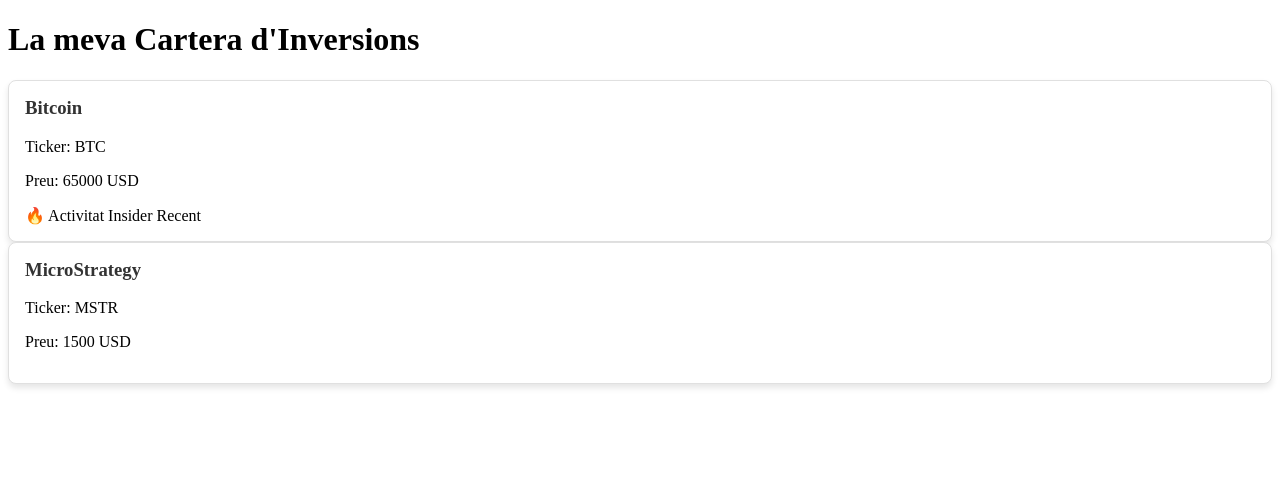
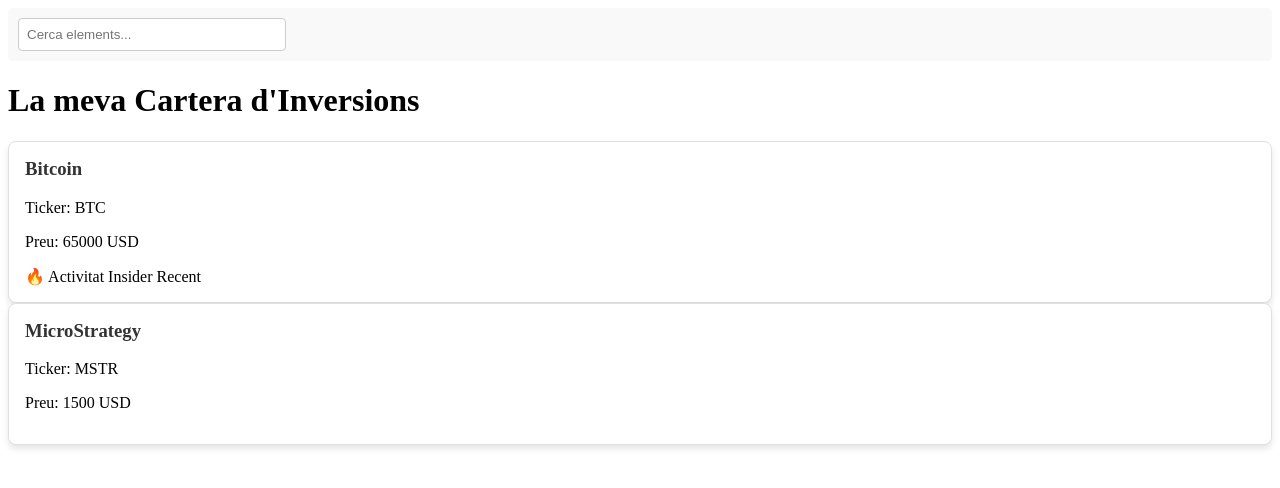
Before and after one commit to fricard-ioc/ioc-angular-insiderView-fricard, an Angular app: page / in a window 1280 px wide. Shown: the top 488 px of the page. Built offline with nearby package versions, Linux system fonts and the light colour scheme; data requests are answered from the project's data file.

Commit message:
Ex3. Formulari-cerca implementat

```diff
--- a/src/app/app.component.html
+++ b/src/app/app.component.html
@@ -1,3 +1,4 @@
 <main id="main-content">
+  <app-formulari-cerca></app-formulari-cerca>
   <app-cataleg-page></app-cataleg-page>
 </main>
--- a/src/app/app.component.ts
+++ b/src/app/app.component.ts
@@ -1,10 +1,11 @@
 import { Component } from '@angular/core';
 import { CatalegPageComponent } from './components/cataleg-page/cataleg-page.component';
+import { FormulariCercaComponent } from './components/formulari-cerca/formulari-cerca.component';
 
 @Component({
   selector: 'app-root',
   standalone: true,
-  imports: [CatalegPageComponent],
+  imports: [CatalegPageComponent, FormulariCercaComponent],
   templateUrl: './app.component.html',
   styleUrl: './app.component.scss'
 })
--- /dev/null
+++ b/src/app/components/formulari-cerca/formulari-cerca.component.html
@@ -0,0 +1,31 @@
+<div class="buscador-basic">
+
+  <div class="caixa-input">
+    <input type="text"
+           [formControl]="termeCerca"
+           placeholder="Cerca elements..."
+           class="input"
+           [class.error-borde]="termeCerca.invalid && termeCerca.touched">
+
+    <button *ngIf="termeCerca.value" (click)="netejar()" class="btn-borrar">
+      X
+    </button>
+  </div>
+
+  <p *ngIf="termeCerca.pending" class="text-carregatn">
+    Validant a l'API...
+  </p>
+
+  <div *ngIf="termeCerca.invalid && termeCerca.touched" class="caixa-errors">
+    <p *ngIf="termeCerca.hasError('minlength')">
+      Escriu almenys 2 lletres.
+    </p>
+    <p *ngIf="termeCerca.hasError('maxlength')">
+      Massa llarg (màxim 50)
+    </p>
+    <p *ngIf="termeCerca.hasError('sensResultats')">
+      No hi ha resultats.
+    </p>
+  </div>
+
+</div>
--- /dev/null
+++ b/src/app/components/formulari-cerca/formulari-cerca.component.scss
@@ -0,0 +1,50 @@
+.buscador-basic {
+  margin-bottom: 20px;
+  padding: 10px;
+  background-color: #f9f9f9;
+  border-radius: 5px;
+}
+
+.caixa-input {
+  display: inline-block;
+}
+
+.input {
+  padding: 8px;
+  width: 250px;
+  border: 1px solid #ccc;
+  border-radius: 4px;
+}
+
+.error-borde {
+  border: 2px solid red;
+  background-color: #ffe6e6;
+}
+
+.btn-borrar {
+  margin-left: 5px;
+  padding: 8px 12px;
+  background-color: #ddd;
+  border: none;
+  border-radius: 4px;
+  cursor: pointer;
+}
+
+.btn-borrar:hover {
+  background-color: #ccc;
+}
+
+.text-carregatn {
+  color: blue;
+  font-style: italic;
+  font-size: 14px;
+  margin-top: 8px;
+}
+
+.caixa-errors p {
+  color: red;
+  font-weight: bold;
+  font-size: 14px;
+  margin-top: 5px;
+  margin-bottom: 0;
+}
--- /dev/null
+++ b/src/app/components/formulari-cerca/formulari-cerca.component.ts
@@ -0,0 +1,62 @@
+import { Component, OnInit, inject, DestroyRef } from '@angular/core';
+import { takeUntilDestroyed } from '@angular/core/rxjs-interop';
+import { FormControl, ReactiveFormsModule, Validators, AbstractControl, AsyncValidatorFn, ValidationErrors } from '@angular/forms';
+import { CommonModule } from '@angular/common';
+import { Observable, timer, of } from 'rxjs';
+import { map, debounceTime, distinctUntilChanged } from 'rxjs/operators';
+import { ElementService  } from '../../serveis/element.service';
+
+export function codiDisponibleValidator(): AsyncValidatorFn {
+  return (control: AbstractControl): Observable<ValidationErrors | null> => {
+    if (!control.value) return of(null);
+
+    return timer(500).pipe(
+      map(() => {
+        const text = control.value.toLowerCase();
+        if (text === 'error') {
+          return { sensResultats: true };
+        }
+        return null;
+      })
+    );
+  };
+}
+
+@Component({
+  selector: 'app-formulari-cerca',
+  standalone: true,
+  imports: [CommonModule, ReactiveFormsModule],
+  templateUrl: './formulari-cerca.component.html',
+  styleUrls: ['./formulari-cerca.component.scss']
+})
+export class FormulariCercaComponent implements OnInit {
+  private elementService = inject(ElementService);
+  private destroyRef = inject(DestroyRef);
+
+  termeCerca = new FormControl('', {
+    validators: [Validators.minLength(2), Validators.maxLength(50)],
+    asyncValidators: [codiDisponibleValidator()],
+    updateOn: 'change'
+  });
+
+  ngOnInit(): void {
+
+
+    this.termeCerca.valueChanges.pipe(
+      debounceTime(400),
+      distinctUntilChanged(),
+      takeUntilDestroyed(this.destroyRef)
+    ).subscribe(valor => {
+      if (valor && valor.length >= 2) {
+        this.elementService.cercar(valor);
+      }
+      else if (valor === '') {
+        this.elementService.obtenerPopulars();
+      }
+    });
+  }
+
+  netejar(): void {
+    this.termeCerca.setValue('');
+  }
+}
```
Also changed, not shown: 1 other file (tests, documents, lock files or other folders).
